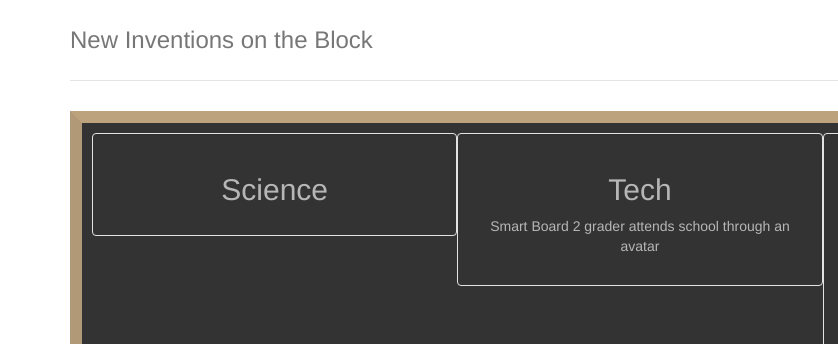
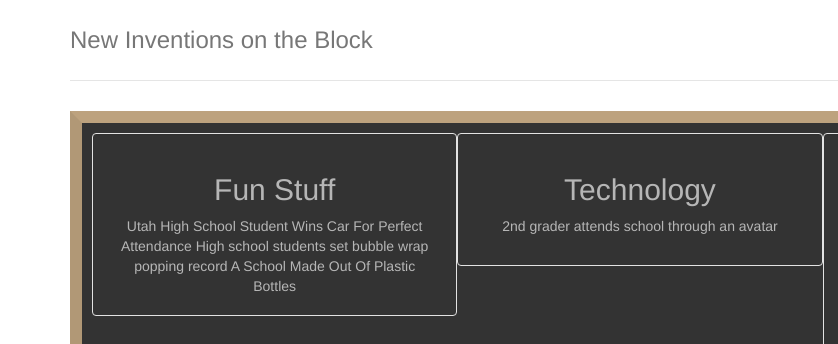
Before and after one commit to tcyrus-hackathon/firsthack-2015, a plain HTML site: page index.html in a window 1280 px wide. Shown: the top 344 px of the page, 0-838 px from the left. Drawn offline with nearby package versions, Linux system fonts and the light colour scheme.

Commit message:
Added Links

```diff
--- a/index.html
+++ b/index.html
@@ -105,21 +105,21 @@ a, a:hover {
       <div class="header clearfix">
         <h3 class="text-muted">New Inventions on the Block</h3>
       </div>
-
       <div class="blackboard">
         <div class="row">
           <div class="col-xs-6 col-md-4 text-center well">
-            <h2>Science</h2>
-
+            <h2>Fun Stuff</h2>
+            <a href="http://www.dogonews.com/2013/12/2/utah-high-school-student-wins-car-for-perfect-attendance"  target="_blank"> Utah High School Student Wins Car For Perfect Attendance</a>
+            <a href="http://www.dogonews.com/2013/2/4/video-of-the-week-high-school-students-set-bubble-wrap-popping-record"  target="_blank"> High school students set bubble wrap popping record</a>
+            <a href="http://www.dogonews.com/2011/4/19/just-in-time-for-earth-day-plastic-bottle-schools" target="_blank">
+              A School Made Out Of Plastic Bottles
+            </a>
           </div>
           <div class="col-xs-6 col-md-4 text-center well">
-            <h2>Tech</h2>
-            <p>
-              <a href="http://en.wikipedia.org/wiki/Smart_Board" target="_blank">
-                Smart Board
-              </a>
+              <h2>Technology</h2>
               <a href="http://www.dogonews.com/2012/9/27/2nd-grader-attends-school-via-an-avatar" target="_blank">
-                2 grader attends school through an avatar
+                2nd grader attends school through an avatar
+                <a href="http://www.dogonews.com/2012/11/27/lucky-british-students-get-to-test-super-cool-interactive-desks" target="_blank"> </a>
               </a>
             </p>
           </div>
```
